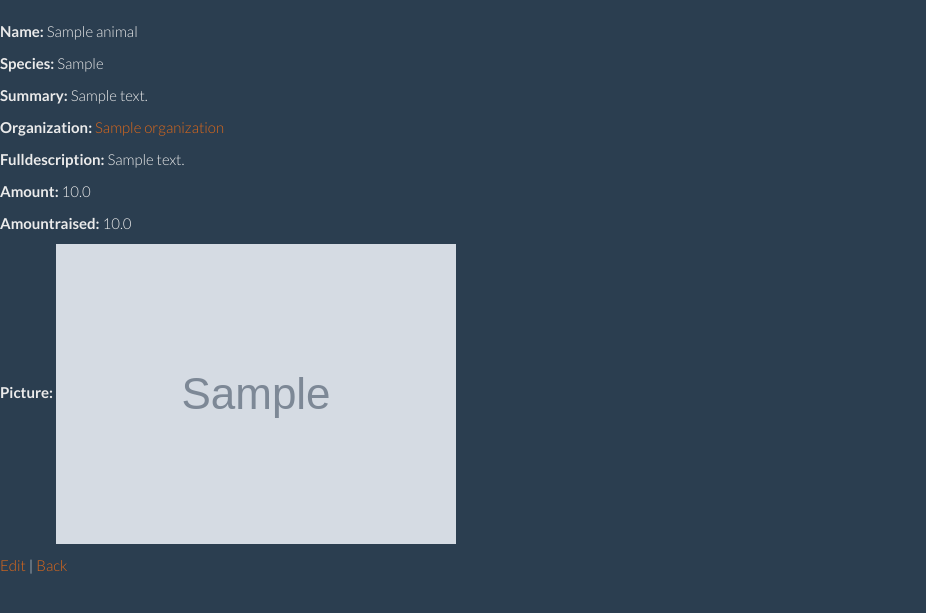
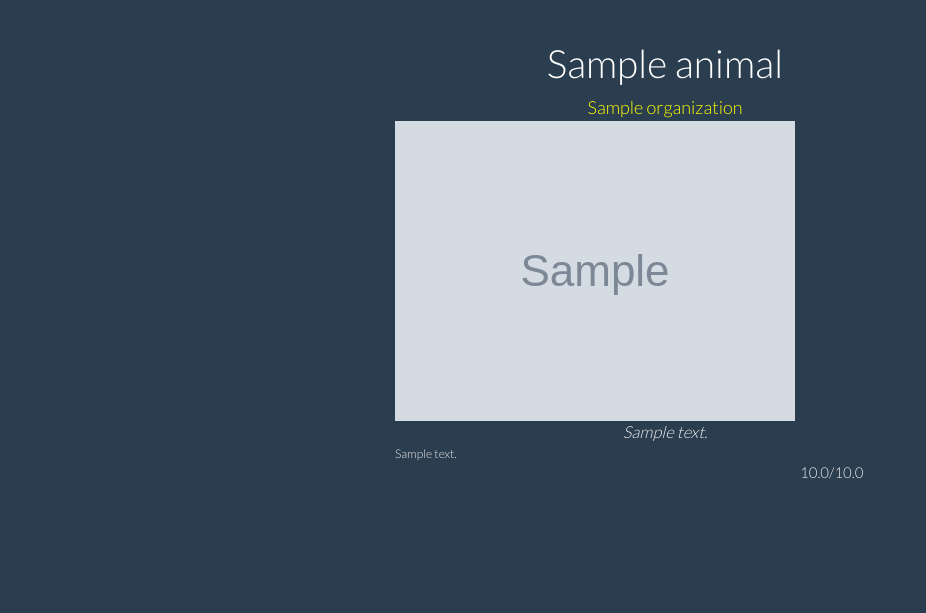
Before and after one commit to sagarwal10/animalwishes, a Rails app: page /animals/1 in a window 1280 px wide. Shown: the part 40-653 px from the top of the page, without its empty margins (0-926 px from the left). Run offline with Rails 7, Linux system fonts and the light colour scheme; tables that the repository leaves empty hold one stand-in row (values such as "Sample post"); grey boxes marked "Sample" are stand-in pictures; style sheets or scripts are compiled from the project's sources; parts of the project's set-up code (start-up, migrations or seed data) failed here and were passed over; some libraries are stand-ins or nearby versions.

Commit message:
Initial show page for animals

```diff
--- a/app/assets/stylesheets/animals.scss
+++ b/app/assets/stylesheets/animals.scss
@@ -29,10 +29,23 @@ h1 {
    font-size:0.8em;
    text-align:center;
   }
+}
+
+#animalorg {
+//  background-color: #0174df;
+  color:yellow;
+  text-align:center;
+
+  a {
+   margin-left:auto;
+   margin-right:auto;
+   color: yellow;
+   font-size:1.2em;
+   text-align:center;
+  }
 
 
 }
-
 #animalcaption {
   color:white;
 }
@@ -51,8 +64,11 @@ h1 {
   font-size:0.8em;
 }
 
-#animalamount {
+#animalamountindexpage {
   position:absolute;
   top:25em;
   right:10%;
 }
+#animalamountshowpage {
+  margin-left:75%;
+}
--- a/app/assets/stylesheets/helpers.scss
+++ b/app/assets/stylesheets/helpers.scss
@@ -9,6 +9,10 @@ $base-space-unit: 1.5em;
 .glassy-bg { background-color: rgba(0, 0, 0, 0.2) }
 .primary-bg { background-color: #B18806}
 
+.fit {
+    height:100%;
+    width:100%;
+}
 
 // Displays
 .block { display: block }
@@ -38,6 +42,7 @@ $base-space-unit: 1.5em;
 }
 
 // Margin helpers
+.mauto	       { margin:auto }
 .m0            { margin: 0 }
 .mt0           { margin-top: 0 }
 .mr0           { margin-right: 0 }
--- a/app/views/animals/show.html.erb
+++ b/app/views/animals/show.html.erb
@@ -1,47 +1,26 @@
-<p id="notice"><%= notice %></p>
 
-<p>
-  <strong>Name:</strong>
-  <%= @animal.name %>
-</p>
+ <div class="container row">
+ <div class="col-sm-offset-4 col-sm-6 ">
+<div id="animalname"><h1><%= @animal.name %></h1></div>
+<div id="animalorg"><% if @animal.organization_id != nil %>
+  <%= link_to "#{Organization.find(@animal.organization_id).organizationName}", organization_path(@animal.organization_id), class:"animalorg" %>
+  <% else %>
+     None
+  <% end %>
+</div>
+</div>
+</div>
 
-<p>
-  <strong>Species:</strong>
-  <%= @animal.species %>
-</p>
+<div class="container row">
+ <div class="col-sm-offset-4 col-sm-6 ">
+ <%= image_tag @animal.picture.url, class: "radius-box mtm fit" %>
+</div>
+</div>
 
-<p>
-  <strong>Summary:</strong>
-  <%= @animal.summary %>
-</p>
-
-<p>
- <strong>Organization:</strong>
- <% if @animal.organization_id != nil %>
- <%= link_to "#{Organization.find(@animal.organization_id).organizationName}", organization_path(@animal.organization_id) %>
- <% else %>
- None
- <% end %>
-</p>
-<p>
-<p>
-  <strong>Fulldescription:</strong>
-  <%= @animal.fullDescription %>
-</p>
-
-<p>
-  <strong>Amount:</strong>
-  <%= @animal.amount %>
-</p>
-
-<p>
-  <strong>Amountraised:</strong>
-  <%= @animal.amountRaised %>
-</p>
-
-<p>
-  <strong>Picture:</strong>
-<%= image_tag @animal.picture.url(:small) %>
-</p>
-<%= link_to 'Edit', edit_animal_path(@animal) %> |
-<%= link_to 'Back', animals_path %>
+ <div class="container row">
+ <div class="col-sm-offset-4 col-sm-6 ">
+        <div id="animalneed" class="pr1 pl1"><i><%= @animal.summary %></i></div>
+        <div id="animaldescription" class="pr1 pl1"><%= @animal.fullDescription %></div>
+        <div id="animalamountshowpage" class="pb2 pr2" ><%= @animal.amountRaised %>/<%= @animal.amount %></div>
+</div>
+</div>
```
Also changed, not shown: app/views/animals/index.html.erb (+5 -9 lines), 1 other file.
